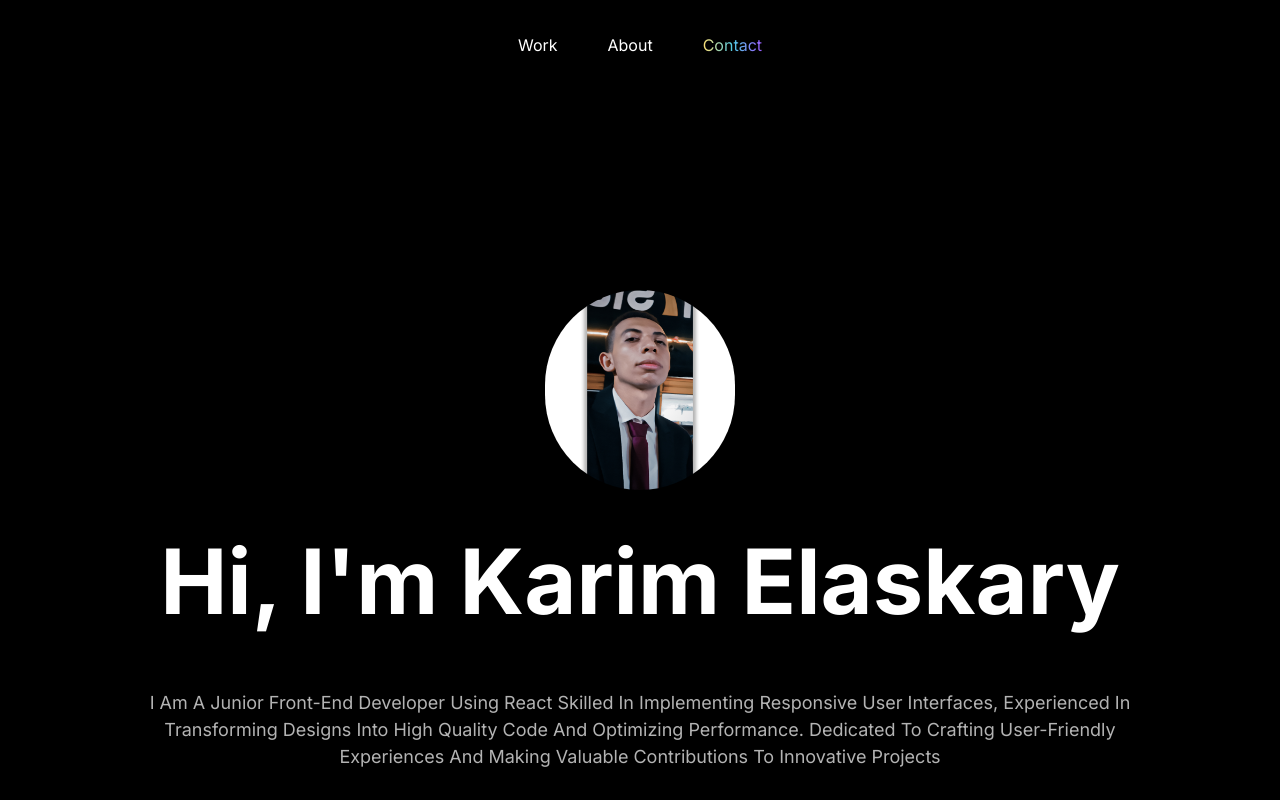
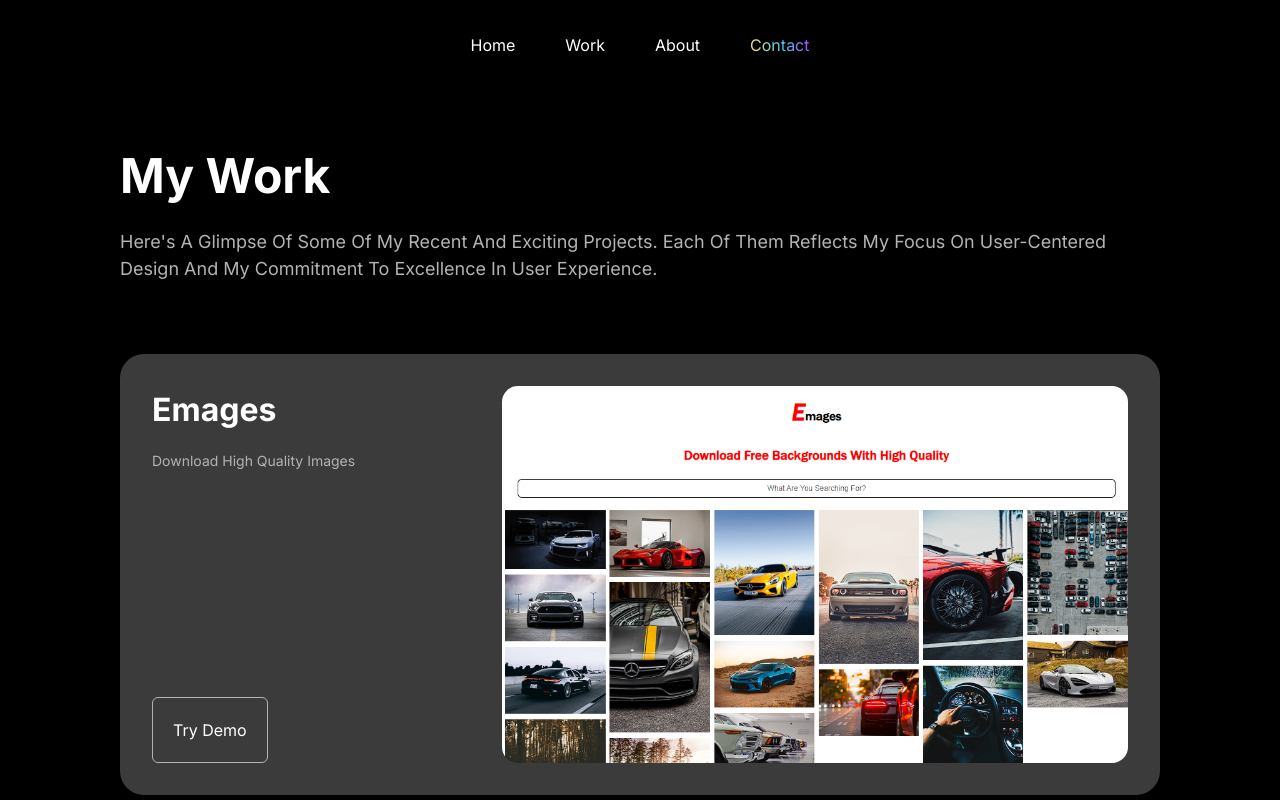
Before and after one commit to KarimElaskary/Portfolio, a React (Vite) app: page /Projects in a window 1280 px wide. Shown: the top 800 px of the page. Built offline with nearby package versions, Linux system fonts and the light colour scheme.

Commit message:
React Router

```diff
--- a/package.json
+++ b/package.json
@@ -11,7 +11,8 @@
   },
   "dependencies": {
     "react": "^18.2.0",
-    "react-dom": "^18.2.0"
+    "react-dom": "^18.2.0",
+    "react-router-dom": "^6.23.1"
   },
   "devDependencies": {
     "@types/react": "^18.2.15",
--- a/src/App.jsx
+++ b/src/App.jsx
@@ -1,17 +1,25 @@
+import Home from './Home';
 import AboutMe from './components/AboutMe';
 import Footer from './components/Footer';
 import Hero from './components/Hero';
 import MyWork from './components/MyWork';
 import Header from './components/Header';
+import { BrowserRouter, Routes, Route } from 'react-router-dom';
 
 function App() {
   return (
     <>
+    <BrowserRouter>
       <Header />
-      <Hero />
-      <MyWork />
-      <AboutMe />
-      <Footer />
+      <Routes>
+        <Route path='/' element={<Home/>} />
+        <Route path='/Hero' element={<Hero />} />
+        <Route path='/Projects' element={<MyWork />} />
+        <Route path='/About' element={<AboutMe />} />
+        <Route path='/Contact' element={<Footer />} />
+      </Routes>
+
+      </BrowserRouter>
     </>
   );
 }
--- /dev/null
+++ b/src/Home.jsx
@@ -0,0 +1,18 @@
+import Hero from './components/Hero'
+import MyWork from './components/MyWork'
+import AboutMe from './components/AboutMe'
+import Footer from './components/Footer';
+
+
+const Home = () => {
+  return (
+    <div>
+      <Hero />
+      <MyWork />
+      <AboutMe />
+      <Footer />
+    </div>
+  )
+}
+
+export default Home
--- a/src/components/Header.jsx
+++ b/src/components/Header.jsx
@@ -1,19 +1,22 @@
-import React from 'react';
+import { Link } from "react-router-dom";
 
 const Header = () => {
   return (
     <nav>
       <ul className='flex items-center justify-center gap-6 py-[20px]'>
         <li className='nav-links'>
-          <a href='#my-work'>Work</a>
+          <Link to='/'>Home</Link>
         </li>
         <li className='nav-links'>
-          <a href='#about-me'>About</a>
+          <Link to='Projects'>Work</Link>
         </li>
         <li className='nav-links'>
-          <a href='#footer' className='gradient-text'>
+          <Link to='/About'>About</Link>
+        </li>
+        <li className='nav-links'>
+          <Link to='/Contact' className='gradient-text'>
             Contact
-          </a>
+          </Link>
         </li>
       </ul>
     </nav>
--- a/src/index.css
+++ b/src/index.css
@@ -12,9 +12,7 @@
     @apply text-white font-primary;
   }
 }
-html {
-  scroll-behavior: smooth;
-}
+
 body {
   background-color: black;
 }
```
Also changed, not shown: 1 other file (tests, documents, lock files or other folders).
